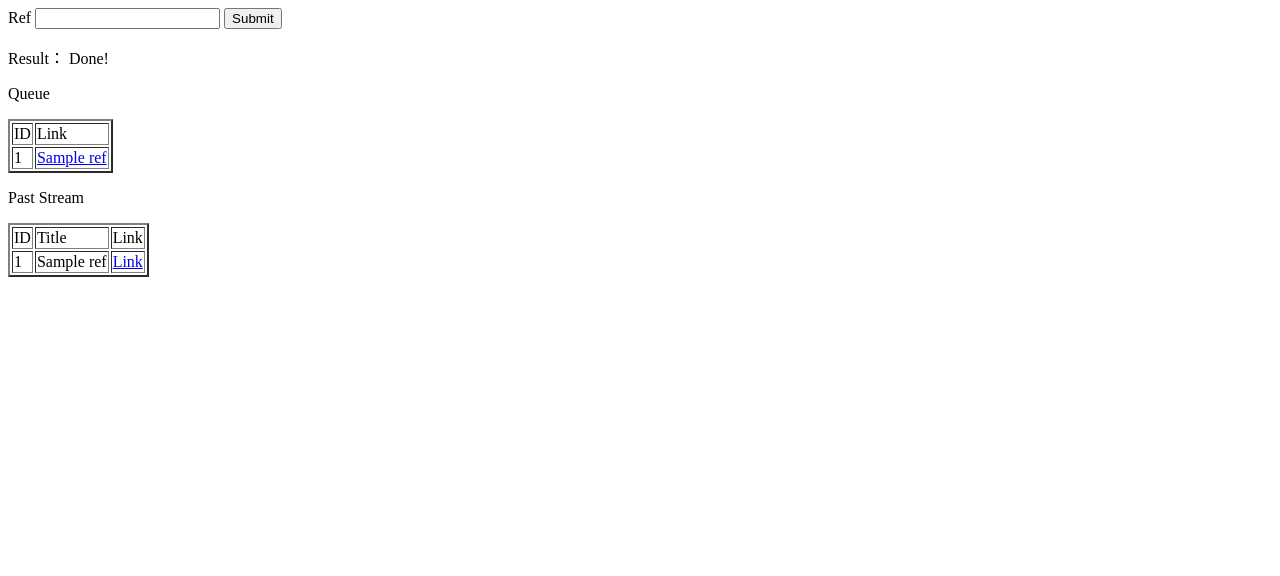
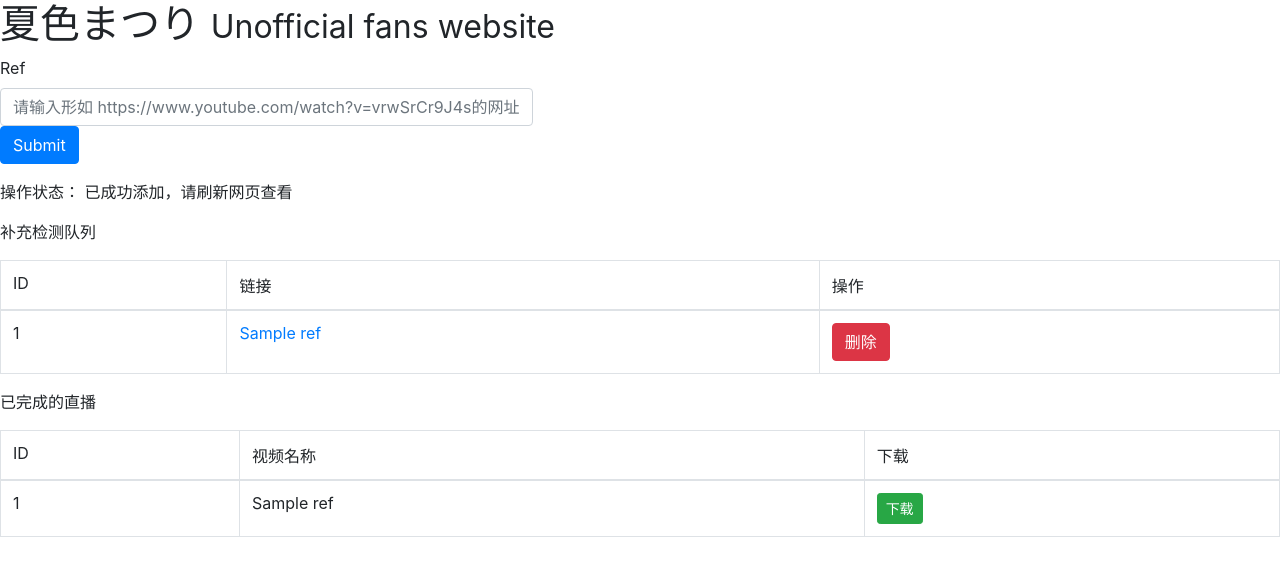
Before and after one commit to AlotOfBlahaj/Auto_Record_Matsuri, a Flask app: template templates/index.html in a window 1280 px wide. Shown: the top 576 px of the page. Run offline with Flask 2, Linux system fonts and the light colour scheme; the template is opened without the code that fills it: most values are stand-ins (such as "Sample title", 1, 10 or a date in 2020); form fields are guessed from the names that the template uses; parts of the project's set-up code (start-up, migrations or seed data) failed here and were passed over; some libraries are stand-ins or nearby versions.

Commit message:
调整web布局 新增删除功能

```diff
--- a/templates/index.html
+++ b/templates/index.html
@@ -1,18 +1,27 @@
+<link rel="shortcut icon" href="{{ url_for('static', filename='favicon.ico') }}">
 <!DOCTYPE html>
 <html lang="en">
 <head>
     <meta charset="UTF-8">
+    <meta name="viewport" content="width=device-width, initial-scale=1, shrink-to-fit=no">
     <title>夏色まつり　Unofficial fans website</title>
+    <link rel="stylesheet" href="https://cdn.bootcss.com/bootstrap/4.0.0/css/bootstrap.min.css"
+          integrity="sha384-Gn5384xqQ1aoWXA+058RXPxPg6fy4IWvTNh0E263XmFcJlSAwiGgFAW/dAiS6JXm" crossorigin="anonymous">
 </head>
 <body>
+<div class="page-header">
+    <h1>夏色まつり
+        <small>Unofficial fans website</small>
+    </h1>
+</div>
 <form method="POST">
     {{ form.hidden_tag() }}
-    {{ form.ref.label }} {{ form.ref(id='my-text-field') }}
-    {{ form.submit() }}
+    {{ form.ref.label }} {{ form.ref(class="form-control col-sm-5", placeholder="请输入形如 https://www.youtube.com/watch?v=vrwSrCr9J4s的网址") }}
+    {{ form.submit(class="btn btn-primary",type="submit") }}
 </form>
-<p>Result：
+<p>操作状态：
     {% if ref %}
-        Done!
+        已成功添加，请刷新网页查看
     {% else %}
         {% if form.ref.errors %}
             {{ form.ref.errors }}
@@ -20,36 +29,47 @@
     {% endif %}
 </p>
 </body>
-<p>Queue<br></p>
+<p>补充检测队列<br></p>
 <body>
-<table border=2>
+<table class="table table-hover table-bordered">
     <thead>
     <td>ID</td>
-    <td>Link</td>
+    <td>链接</td>
+    <td>操作</td>
     </thead>
     {% for ref in data_current %}
         <tr>
             <td>{{ ref[0] }}</td>
             <td><a href="{{ ref[1] }}">{{ ref[1] }}</a></td>
+            <td><a class="btn btn-default btn btn-danger" href="delete/{{ ref[0] }}">删除</a></td>
         </tr>
     {% endfor %}
 </table>
 </body>
-<p>Past Stream<br></p>
+<p>已完成的直播<br></p>
 <body>
-<table border=2>
+<table class="table table-hover table-bordered">
     <thead>
     <td>ID</td>
-    <td>Title</td>
-    <td>Link</td>
+    <td>视频名称</td>
+    <td>下载</td>
     </thead>
     {% for ref in url_current %}
         <tr>
             <td>{{ ref[0] }}</td>
             <td>{{ ref[1] }}</td>
-            <td><a href="{{ ref[2] }}">Link</a></td>
+            <td><a type="button" class="btn btn-success btn-sm" href="{{ ref[2] }}">下载</a></td>
         </tr>
     {% endfor %}
 </table>
+<script src="https://cdn.bootcss.com/jquery/3.2.1/jquery.slim.min.js"
+        integrity="sha384-KJ3o2DKtIkvYIK3UENzmM7KCkRr/rE9/Qpg6aAZGJwFDMVNA/GpGFF93hXpG5KkN"
+        crossorigin="anonymous"></script>
+<script src="https://cdn.bootcss.com/popper.js/1.12.9/umd/popper.min.js"
+        integrity="sha384-ApNbgh9B+Y1QKtv3Rn7W3mgPxhU9K/ScQsAP7hUibX39j7fakFPskvXusvfa0b4Q"
+        crossorigin="anonymous"></script>
+<script src="https://cdn.bootcss.com/bootstrap/4.0.0/js/bootstrap.min.js"
+        integrity="sha384-JZR6Spejh4U02d8jOt6vLEHfe/JQGiRRSQQxSfFWpi1MquVdAyjUar5+76PVCmYl"
+        crossorigin="anonymous"></script>
 </body>
 </html>
--- a/web.py
+++ b/web.py
@@ -1,6 +1,6 @@
 import sqlite3
 
-from flask import Flask, render_template, g
+from flask import Flask, render_template, g, redirect
 from flask_wtf import FlaskForm
 from wtforms import StringField, SubmitField
 from wtforms.validators import ValidationError, URL
@@ -22,11 +22,19 @@ def index():
         form.ref.data = ''
         cursor = g.db.execute(f"INSERT INTO Youtube (ID, REF) VALUES (NULL,'{ref}')")
         g.db.commit()
+        return redirect('/')
     return render_template('index.html', form=form, ref=ref, data_current=data_current, url_current=url_current)
 
 
+@app.route('/delete/<_id>')
+def delete(_id):
+    cursor = g.db.execute(f'DELETE FROM Youtube WHERE ID = {_id}')
+    g.db.commit()
+    return redirect('/')
+
+
 class RefForm(FlaskForm):
-    ref = StringField('Please input stream link', validators=[URL])
+    ref = StringField('', validators=[URL])
     submit = SubmitField('Submit')
 
     def validate_ref(self, field):
@@ -56,5 +64,6 @@ def after_request(response):
     g.db.close()
     return response
 
-# if __name__ == '__main__':
-#     app.run(host="0.0.0.0", debug=True)
+
+if __name__ == '__main__':
+    app.run(debug=True)
```
